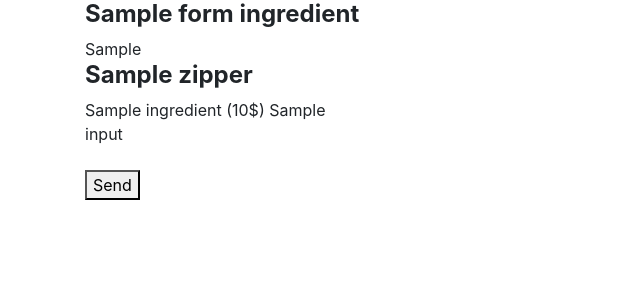
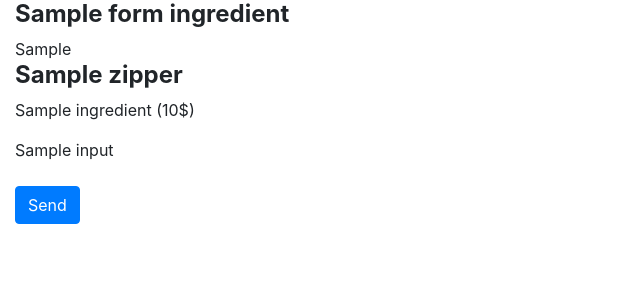
Before and after one commit to yavrsky/pizza, a Django app: template pizza/templates/pizza/index.html in a window 1280 px wide. Shown: the top 300 px of the page, without its empty margins (0-640 px from the left). Run offline with Django 3.2, Linux system fonts and the light colour scheme; the template is opened without the code that fills it: most values are stand-ins (such as "Sample title", 1, 10 or a date in 2020); parts of the project's set-up code (start-up, migrations or seed data) failed here and were passed over; some libraries are stand-ins or nearby versions.

Commit message:
cosmentic improvements in design

```diff
--- a/pizza/forms.py
+++ b/pizza/forms.py
@@ -5,6 +5,7 @@
 
 class ComponentForm(forms.Form):
     number = forms.IntegerField(min_value=0, label='')
+    number.widget.attrs.update(({'class': 'form-control'}))
 
 class IngredientForm(forms.Form):
     obj = Ingredient.objects.get(type='rad')
@@ -18,11 +19,16 @@
         )
 
 
+
+
 class ContactForm(forms.Form):
     person_name = forms.CharField()
     email = forms.EmailField()
     phone_number = forms.CharField()
 
+    person_name.widget.attrs.update(({'class': 'form-control'}))
+    email.widget.attrs.update(({'class': 'form-control'}))
+    phone_number.widget.attrs.update(({'class': 'form-control'}))
     def clean_person_name(self):
         data = self.cleaned_data['person_name']
         if not re.fullmatch(r'[A-Z][a-z]+', data):
--- /dev/null
+++ b/pizza/static/pizza/style.css
@@ -0,0 +1,3 @@
+li {
+  list-style-type: none;
+}
--- a/pizza/templates/pizza/base.html
+++ b/pizza/templates/pizza/base.html
@@ -1,3 +1,4 @@
+{% load static %}
 <!DOCTYPE html>
 <html lang="en">
 <head>
@@ -5,6 +6,7 @@
   <meta name="viewport" content="width=device-width, initial-scale=1.0">
   <meta http-equiv="X-UA-Compatible" content="ie=edge">
   <link rel="stylesheet" href="https://stackpath.bootstrapcdn.com/bootstrap/4.3.1/css/bootstrap.min.css" integrity="sha384-ggOyR0iXCbMQv3Xipma34MD+dH/1fQ784/j6cY/iJTQUOhcWr7x9JvoRxT2MZw1T" crossorigin="anonymous">
+  <link rel="stylesheet" href={% static "pizza/style.css" %}>
   <title>Document</title>
 </head>
 <body>
--- a/pizza/templates/pizza/index.html
+++ b/pizza/templates/pizza/index.html
@@ -1,7 +1,7 @@
 {% extends 'pizza/base.html' %}
 
 {% block content %}
-<div class="container">
+<div class="container-fluid">
 <form method="POST">
   {% csrf_token %}
   {% for i in form_ingredient %}
@@ -14,8 +14,9 @@
   <div class="row">
     {{fs.management_form}}
     {% for input, label, price in ingredients %}
-      <div class="col-3">
-        {{label}} ({{price}}$) {{input}}
+      <div class="col-sm-6 col-md-4 col-lg-3">
+        <p class="label-price">{{label}} ({{price}}$)</p>
+        {{input}}
       </div>
     {% endfor %}
   </div>
@@ -23,7 +24,7 @@
 <br>
 
 {% endfor %}
-<button type="submit">Send</button>
+<button class="btn btn-primary" type="submit">Send</button>
 </form>
 </div>
 
--- a/pizza/templates/pizza/order.html
+++ b/pizza/templates/pizza/order.html
@@ -1,13 +1,13 @@
 {% extends "pizza/base.html" %}
 {% block content %}
-<div class="content">
+<div class="container-fluid">
   <h1>Confirmation Pizza Order</h1>
   <div class="row">
 
     <form method="POST" action="{% url 'send-email' url_order=url_order total_price=total_price %}"> {% csrf_token %}
       <div class="col-9">
       {% for f in form %}
-        <strong style="display:block">{{f.label}}:</strong>
+        <strong class="mt-3" style="display:block">{{f.label}}:</strong>
         {{f}}
         {% for error in f.errors %}
         <div class="alert alert-danger">
@@ -21,7 +21,7 @@
       {{total_price}}
     </p>
     </div>
-    <button type="submit" class="ml-3">Send Email</button>
+    <button type="submit" class="btn btn-primary ml-3">Send Email</button>
     </form>
   </div>
   </div>
--- a/pizza/views.py
+++ b/pizza/views.py
@@ -60,7 +60,6 @@
             iterator = 0
             if form.is_valid():
                 for comp, f in zip(ing.component_set.all(), form.cleaned_data):
-                    print(comp.price, f['number'])
                     url_order += f'{slugify(ing.title)}-{iterator}={comp.price}+{f["number"]}&'
                     iterator += 1
                     total_price += comp.price * float(f['number'])
@@ -109,9 +108,6 @@
             person_name = form.cleaned_data['person_name']
             email = form.cleaned_data['email']
         else:
-            for field in form:
-                print(field.errors)
-            print(form.errors)
             context = {
                 'form': form,
                 'url_order': url_order,
```
Also changed, not shown: 1 other file.
